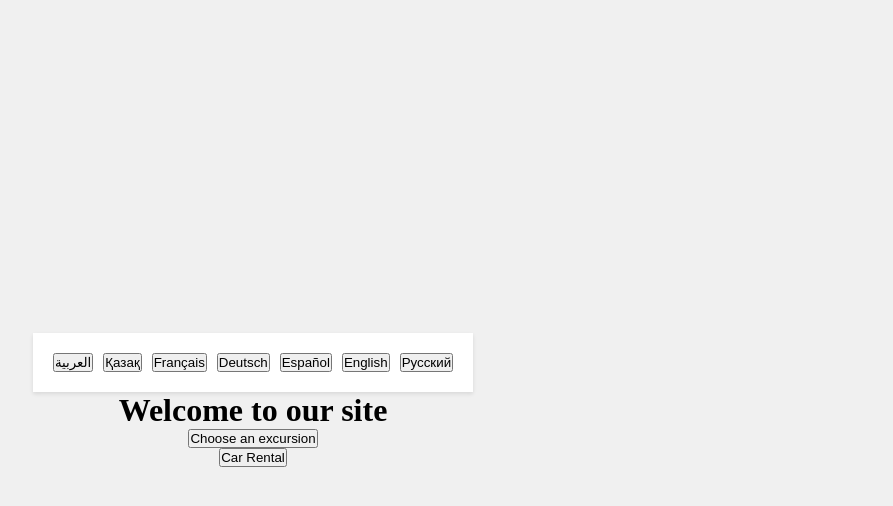
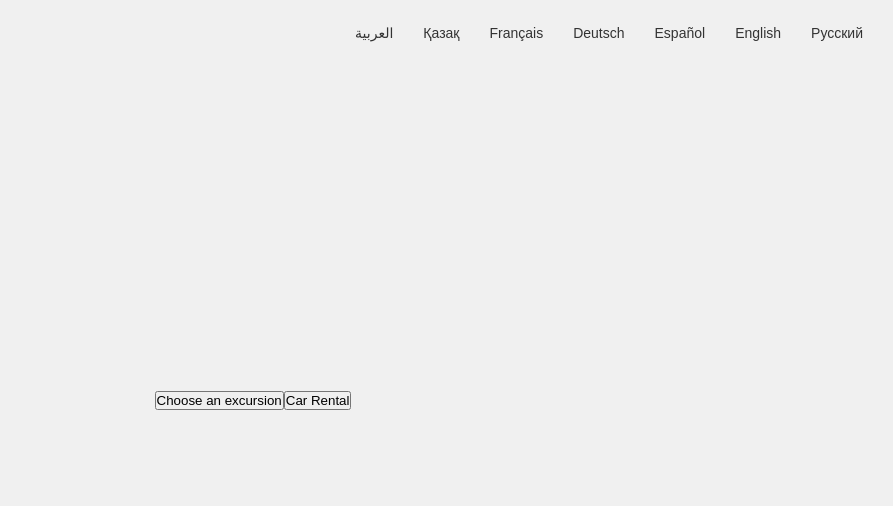
Before and after one commit to kuanysh-bk/kuks-booking, a React (Vite) app: page / in a window 1280 px wide. Shown: the top 506 px of the page, without its empty margins (387-1280 px from the left). Built offline with nearby package versions, Linux system fonts and the light colour scheme.

Commit message:
Доработка стилей

```diff
--- a/src/App.css
+++ b/src/App.css
@@ -1,36 +1,37 @@
-/* Фиксированный контейнер для страницы */
+/* Фиксированный контейнер, центрированный на странице */
 .container {
   width: 1080px;
   height: 1920px;
+  position: relative;
   display: flex;
   flex-direction: column;
+  background: url('/assets/background.jpg') no-repeat center center;
+  background-size: cover;
 }
 
-/* Основная область */
+/* Основной контент */
 main {
   flex: 1;
   display: flex;
   flex-direction: column;
   justify-content: center;
   align-items: center;
-  /* Пример фона – замените при необходимости */
-  background: url('your-background.jpg') no-repeat center center;
-  background-size: cover;
 }
 
-/* Стили для кнопок (универсальные для всех страниц) */
+/* Стилизация кнопок, имитирующая дизайн целевого сайта */
 .button {
-  margin: 10px;
-  padding: 20px 40px;
+  margin: 20px;
+  padding: 20px 60px;
   font-size: 24px;
-  border: none;
-  border-radius: 8px;
+  border: 2px solid #007BFF;
+  background: rgba(255, 255, 255, 0.8);
+  color: #007BFF;
+  border-radius: 30px;
   cursor: pointer;
-  background-color: #007BFF;
-  color: #fff;
-  transition: background-color 0.3s;
+  transition: background 0.3s, color 0.3s;
 }
 
 .button:hover {
-  background-color: #0056b3;
+  background: #007BFF;
+  color: #fff;
 }
--- a/src/components/Header.css
+++ b/src/components/Header.css
@@ -1,27 +1,29 @@
+/* Позиционируем панель выбора языка в правом верхнем углу */
 header {
-    width: 100%;
-    padding: 20px;
-    background-color: #fff;
-    box-shadow: 0 2px 4px rgba(0,0,0,0.1);
-    display: flex;
-    justify-content: flex-end;
+    position: absolute;
+    top: 20px;
+    right: 20px;
+    z-index: 1000;
   }
 
+  /* Стилизация кнопок выбора языка */
   .language-selector {
     display: flex;
     gap: 10px;
   }
 
-  .language-selector a {
-    text-decoration: none;
+  .language-selector button {
+    background: transparent;
+    border: none;
+    cursor: pointer;
+    font-size: 14px;
+    font-weight: 500;
     color: #333;
-    font-weight: bold;
-    border: 1px solid #ddd;
     padding: 5px 10px;
-    border-radius: 4px;
-    transition: background-color 0.3s;
+    transition: color 0.3s, transform 0.3s;
   }
 
-  .language-selector a:hover {
-    background-color: #ddd;
+  .language-selector button:hover {
+    color: #007BFF;
+    transform: scale(1.1);
   }
--- a/src/pages/Home.jsx
+++ b/src/pages/Home.jsx
@@ -1,7 +1,8 @@
 import React from 'react';
 import { useTranslation } from 'react-i18next';
 import { useNavigate } from 'react-router-dom';
-import './Home.css';
+// Если дополнительные стили для Home не нужны, можно удалить этот импорт
+// import './Home.css';
 
 const Home = () => {
   const { t } = useTranslation();
@@ -9,7 +10,6 @@ const Home = () => {
 
   return (
     <div className="home-page">
-      <h1>{t('welcome')}</h1>
       <button className="button" onClick={() => navigate('/excursion')}>
         {t('excursion')}
       </button>
```
